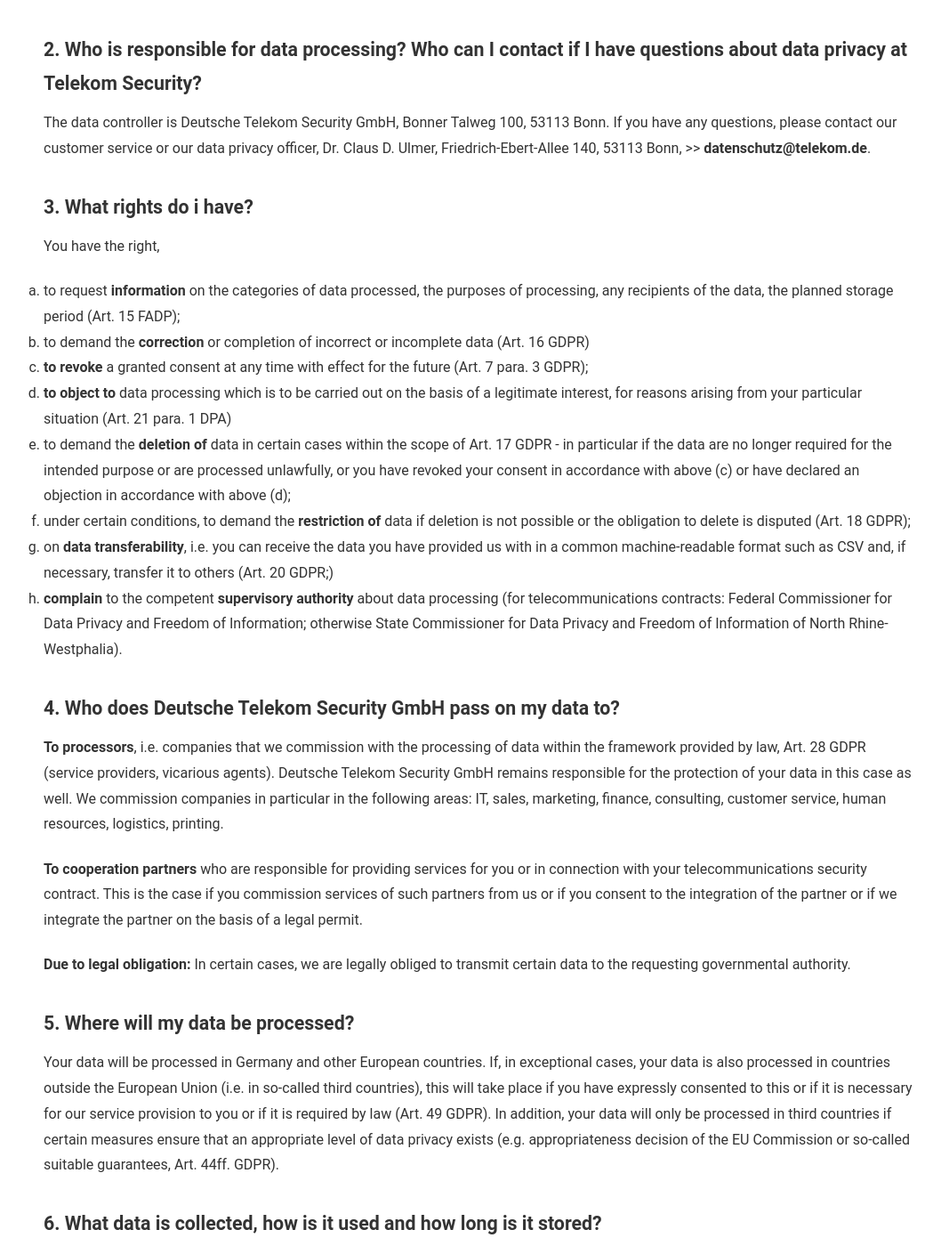
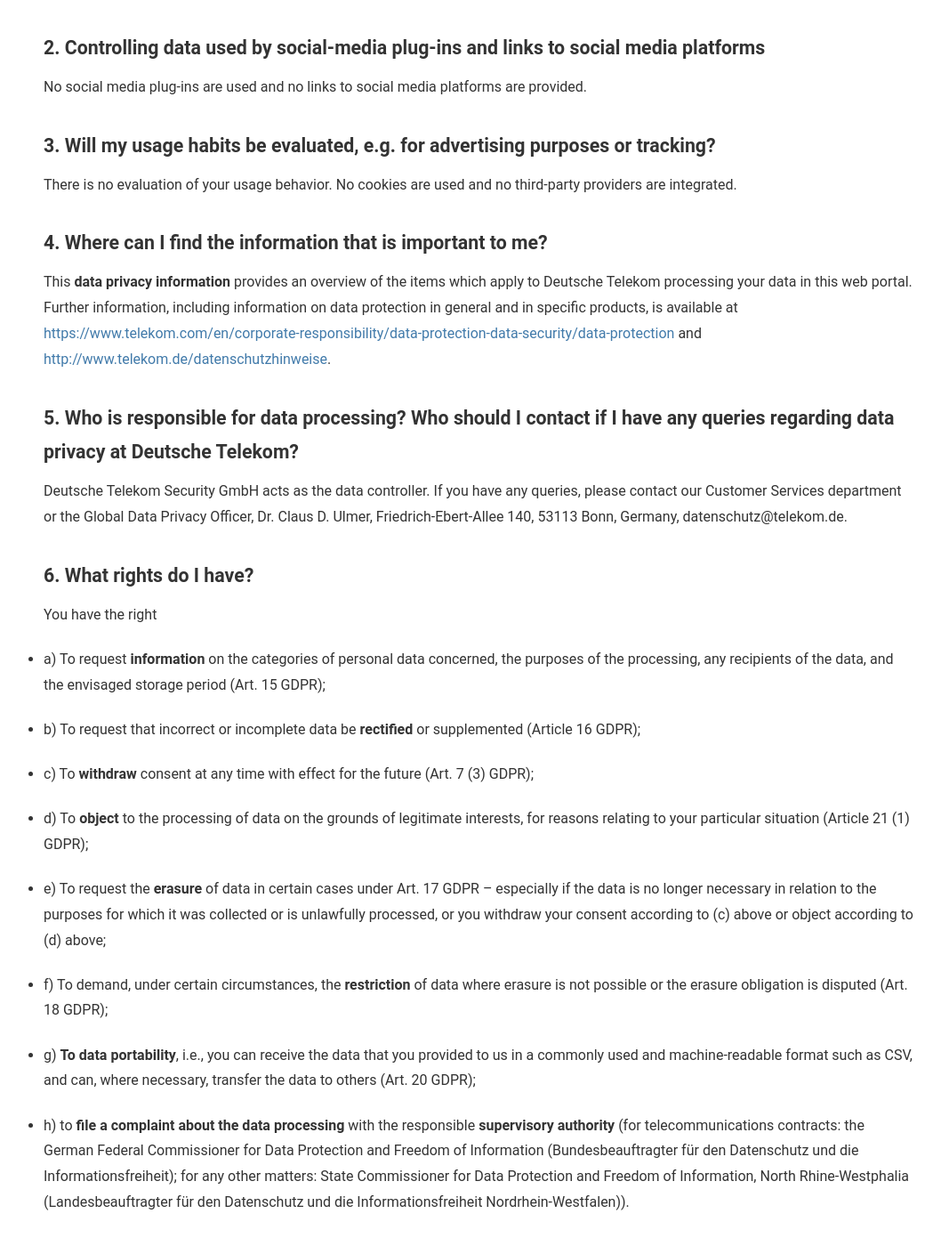
Before and after one commit to telekom-security/telekom-security.github.io, a Jekyll site: the page built from privacy-policy.html, in a window 1280 px wide and 1400 px high, scrolled down 506 px. Shown: the whole window at 89% size, without its empty margins (101-1159 px from the left). Built offline with Jekyll 4.4.1, drawn with Linux system fonts in a browser that asks for light colours; some of the changed text lies outside the part shown.

Commit message:
Changed Imprint & Privacy Policy

```diff
--- a/privacy-policy.html
+++ b/privacy-policy.html
@@ -2,49 +2,57 @@
 layout: default
 ---
 
-<h1 id="general-information">Privacy Policy</h1>
+<h1 id="data-privacy-policy">Data Privacy Policy</h1>
+<p>Deutsche Telekom Security GmbH attaches great importance to protecting your personal data. We always inform you what personal data we collect, how your data is used, and how you can influence the process.</p>
 
-<h3 id="general-information">General information</h3>
-<p>The protection of your personal data is a high priority for Deutsche Telekom Security GmbH (DT Security GmbH). It is important to us to inform you about which personal data is collected, how it is used and what design options you have.</p>
+<h3 id="1-what-data-is-recorded-how-is-it-used-and-how-long-is-it-stored-">1. What data is recorded, how is it used, and how long is it stored?</h3>
+<p>We will only collect <strong>technical characteristics:</strong> When you visit our websites, the web server temporarily records the domain name or your computer’s IP address, the file requested (file name and URL) by the client, the http response code, and the website from which you are visiting us. The recorded data is used solely for data security purposes, particularly to protect against attempted attacks on our web server (Article 6 (1f) GDPR). We do not use it to create individual user profiles nor do we share this information with third parties. It is erased after seven days at the latest. We reserve the right to statistically analyze anonymized data records.</p>
 
-<h3 id="1-where-can-i-find-the-information-that-is-important-for-me-">1. Where can I find the information that is important for me?</h3>
-<p>This <strong>data privacy notice</strong> provides an overview of the points that apply to the processing of your data in this web portal by Deutsche Telekom Security GmbH. Further information, including information on data privacy in special products, is available at <a href="https://www.telekom.com/de/verantwortung/datenschutz-und-datensicherheit/datenschutz">https://www.telekom.com/de/verantwortung/datenschutz-und-datensicherheit/datenschutz</a>.</p>
+<h3 id="2-controlling-data-used-by-social-media-plug-ins-and-links-to-social-media-platforms">2. Controlling data used by social-media plug-ins and links to social media platforms</h3>
+<p>No social media plug-ins are used and no links to social media platforms are provided.</p>
 
-<h3 id="2-who-is-responsible-for-data-processing-who-can-i-contact-if-i-have-questions-about-data-privacy-at-telekom-security-">2. Who is responsible for data processing? Who can I contact if I have questions about data privacy at Telekom Security?</h3>
-<p>The data controller is Deutsche Telekom Security GmbH, Bonner Talweg 100, 53113 Bonn. If you have any questions, please contact our customer service or our data privacy officer, Dr. Claus D. Ulmer, Friedrich-Ebert-Allee 140, 53113 Bonn, &gt;&gt; <strong>datenschutz@telekom.de</strong>.</p>
+<h3 id="3-will-my-usage-habits-be-evaluated-e-g-for-advertising-purposes-or-tracking-">3. Will my usage habits be evaluated, e.g. for advertising purposes or tracking?</h3>
+<p>There is no evaluation of your usage behavior. No cookies are used and no third-party providers are integrated.</p>
 
-<h3 id="3-what-rights-do-i-have-">3. What rights do i have?</h3>
+<h3 id="4-where-can-i-find-the-information-that-is-important-to-me-">4. Where can I find the information that is important to me?</h3>
+<p>This <strong>data privacy information</strong> provides an overview of the items which apply to Deutsche Telekom processing your data in this web portal.
+Further information, including information on data protection in general and in specific products, is available at <a href="https://www.telekom.com/en/corporate-responsibility/data-protection-data-security/data-protection">https://www.telekom.com/en/corporate-responsibility/data-protection-data-security/data-protection</a> and <a href="http://www.telekom.de/datenschutzhinweise">http://www.telekom.de/datenschutzhinweise</a>. </p>
 
-<p>You have the right,</p>
-<ol type="a">
-<li>to request <strong>information</strong> on the categories of data processed, the purposes of processing, any recipients of the data, the planned storage period (Art. 15 FADP);</li>
-<li>to demand the <strong>correction</strong> or completion of incorrect or incomplete data (Art. 16 GDPR)</li>
-<li><strong>to revoke</strong> a granted consent at any time with effect for the future (Art. 7 para. 3 GDPR);</li>
-<li><strong>to object to</strong> data processing which is to be carried out on the basis of a legitimate interest, for reasons arising from your particular situation (Art. 21 para. 1 DPA)</li>
-<li>to demand the <strong>deletion of</strong> data in certain cases within the scope of Art. 17 GDPR - in particular if the data are no longer required for the intended purpose or are processed unlawfully, or you have revoked your consent in accordance with above (c) or have declared an objection in accordance with above (d);</li>
-<li>under certain conditions, to demand the <strong>restriction of</strong> data if deletion is not possible or the obligation to delete is disputed (Art. 18 GDPR);</li>
-<li>on <strong>data transferability</strong>, i.e. you can receive the data you have provided us with in a common machine-readable format such as CSV and, if necessary, transfer it to others (Art. 20 GDPR;)</li>
-<li><strong>complain</strong> to the competent <strong>supervisory authority</strong> about data processing (for telecommunications contracts: Federal Commissioner for Data Privacy and Freedom of Information; otherwise State Commissioner for Data Privacy and Freedom of Information of North Rhine-Westphalia). </li>
-</ol>
+<h3 id="5-who-is-responsible-for-data-processing-who-should-i-contact-if-i-have-any-queries-regarding-data-privacy-at-deutsche-telekom-">5. Who is responsible for data processing? Who should I contact if I have any queries regarding data privacy at Deutsche Telekom?</h3>
+<p>Deutsche Telekom Security GmbH acts as the data controller. If you have any queries, please contact our Customer Services department or the Global Data Privacy Officer, Dr. Claus D. Ulmer, Friedrich-Ebert-Allee 140, 53113 Bonn, Germany, datenschutz@telekom.de.</p>
 
-<h3 id="4-who-does-deutsche-telekom-security-gmbh-pass-on-my-data-to-">4. Who does Deutsche Telekom Security GmbH pass on my data to?</h3>
-<p><strong>To processors</strong>, i.e. companies that we commission with the processing of data within the framework provided by law, Art. 28 GDPR (service providers, vicarious agents). Deutsche Telekom Security GmbH remains responsible for the protection of your data in this case as well. We commission companies in particular in the following areas: IT, sales, marketing, finance, consulting, customer service, human resources, logistics, printing. </p>
-<p><strong>To cooperation partners</strong> who are responsible for providing services for you or in connection with your telecommunications security contract. This is the case if you commission services of such partners from us or if you consent to the integration of the partner or if we integrate the partner on the basis of a legal permit.</p>
-<p><strong>Due to legal obligation:</strong> In certain cases, we are legally obliged to transmit certain data to the requesting governmental authority.</p>
+<h3 id="6-what-rights-do-i-have-">6. What rights do I have?</h3>
+<p>You have the right </p>
+<ul>
+<li><p>a) To request <strong>information</strong> on the categories of personal data concerned, the purposes of the processing, any recipients of the data, and the envisaged storage period (Art. 15 GDPR);</p>
+</li>
+<li><p>b) To request that incorrect or incomplete data be <strong>rectified</strong> or supplemented (Article 16 GDPR); </p>
+</li>
+<li><p>c) To <strong>withdraw</strong> consent at any time with effect for the future (Art. 7 (3) GDPR);</p>
+</li>
+<li><p>d) To <strong>object</strong> to the processing of data on the grounds of legitimate interests, for reasons relating to your particular situation (Article 21 (1) GDPR);</p>
+</li>
+<li><p>e) To request the <strong>erasure</strong> of data in certain cases under Art. 17 GDPR – especially if the data is no longer necessary in relation to the purposes for which it was collected or is unlawfully processed, or you withdraw your consent according to (c) above or object according to (d) above; </p>
+</li>
+<li><p>f) To demand, under certain circumstances, the <strong>restriction</strong> of data where erasure is not possible or the erasure obligation is disputed (Art. 18 GDPR);</p>
+</li>
+<li><p>g) <strong>To data portability</strong>, i.e., you can receive the data that you provided to us in a commonly used and machine-readable format such as CSV, and can, where necessary, transfer the data to others (Art. 20 GDPR);</p>
+</li>
+<li><p>h) to <strong>file a complaint about the data processing</strong> with the responsible <strong>supervisory authority</strong> (for telecommunications contracts: the German Federal Commissioner for Data Protection and Freedom of Information (Bundesbeauftragter für den Datenschutz und die Informationsfreiheit); for any other matters: State Commissioner for Data Protection and Freedom of Information, North Rhine-Westphalia (Landesbeauftragter für den Datenschutz und die Informationsfreiheit Nordrhein-Westfalen)).</p>
+</li>
+</ul>
 
-<h3 id="5-where-will-my-data-be-processed-">5. Where will my data be processed?</h3>
-<p>Your data will be processed in Germany and other European countries. If, in exceptional cases, your data is also processed in countries outside the European Union (i.e. in so-called third countries), this will take place if you have expressly consented to this or if it is necessary for our service provision to you or if it is required by law (Art. 49 GDPR). In addition, your data will only be processed in third countries if certain measures ensure that an appropriate level of data privacy exists (e.g. appropriateness decision of the EU Commission or so-called suitable guarantees, Art. 44ff. GDPR). </p>
+<h3 id="7-who-does-deutsche-telekom-security-gmbh-pass-my-data-on-to-">7. Who does Deutsche Telekom Security GmbH pass my data on to?</h3>
+<p>We will only pass your data <strong>owing to legal obligations:</strong> In certain cases, we are legally obliged to transfer certain data to a state authority that requests it. </p>
 
-<h3 id="6-what-data-is-collected-how-is-it-used-and-how-long-is-it-stored-">6. What data is collected, how is it used and how long is it stored?</h3>
-<ol type="a">
-<li><strong>Technical features:</strong> When you visit our websites, the web server temporarily records the domain name or IP address of your computer, the file request of the client (file name and URL), the http response code and the website from which you are visiting us. The logged data is used exclusively for the purposes of data security, in particular to defend against attempts to attack our web server (Art. 6 para. 1 f GDPR). They are neither used for the creation of individual user profiles nor passed on to third parties and are deleted after 7 days at the latest. We reserve the right to statistically evaluate anonymous data records.</li>
-<p>
-<li><strong>Miscellaneous:</strong> Additional personal data, such as your name, address, telephone number or e-mail address, are not recorded unless you provide this information voluntarily. Here you will find further information on the subject of newsletters (2).</li>
-</ol>
-
-<h3 id="8-is-my-usage-behaviour-evaluated-e-g-for-advertising-tracking-">8. Is my usage behaviour evaluated, e.g. for advertising, tracking?</h3>
-<p>There is no evaluation of usage behaviour for advertising, tracking or similar purposes. Cookies are not beeing used.</p>
-
-<h3 id="9-services-provided-by-other-companies-that-provide-their-services-as-responsible-parties">9. Services provided by other companies that provide their services as responsible parties</h3>
-<p>There are no used services by other compenies.</p>
-<p><strong>© Deutsche Telekom Security GmbH – Juli 2020</strong></p>
+<h3 id="8-where-is-my-data-processed-">8. Where is my data processed?</h3>
+<p>Your data will be processed in Germany and other European countries. If, in exceptional cases, your data is processed in countries outside the European Union (in so-called third countries), this will take place </p>
+<ul>
+<li><p>a) if you have expressly consented to this (Article 49 (1) a GDPR). (In most countries outside the EU, the level of data protection does not meet EU standards. This concerns in particular comprehensive monitoring and control rights of state authorities, e. g. in the USA, which disproportionately interfere with the data protection of European citizens, </p>
+</li>
+<li><p>b) or to the extent necessary for our service provision to you (Article 49 (1) b GDPR),</p>
+</li>
+<li><p>c) or to the extent required by law (Article 49 (1) c GDPR). </p>
+</ul>
+<p>Furthermore, your data will only be processed in third countries if certain measures ensure a suitable level of data protection (e.g., EU Commission&#39;s adequacy decision or suitable guarantees, Art. 44 et seq. GDPR).</p>
+<p><strong>© Deutsche Telekom Security GmbH  – January 2021</strong></p><br>
```
Also changed, not shown: imprint.html (+15 -9 lines).
